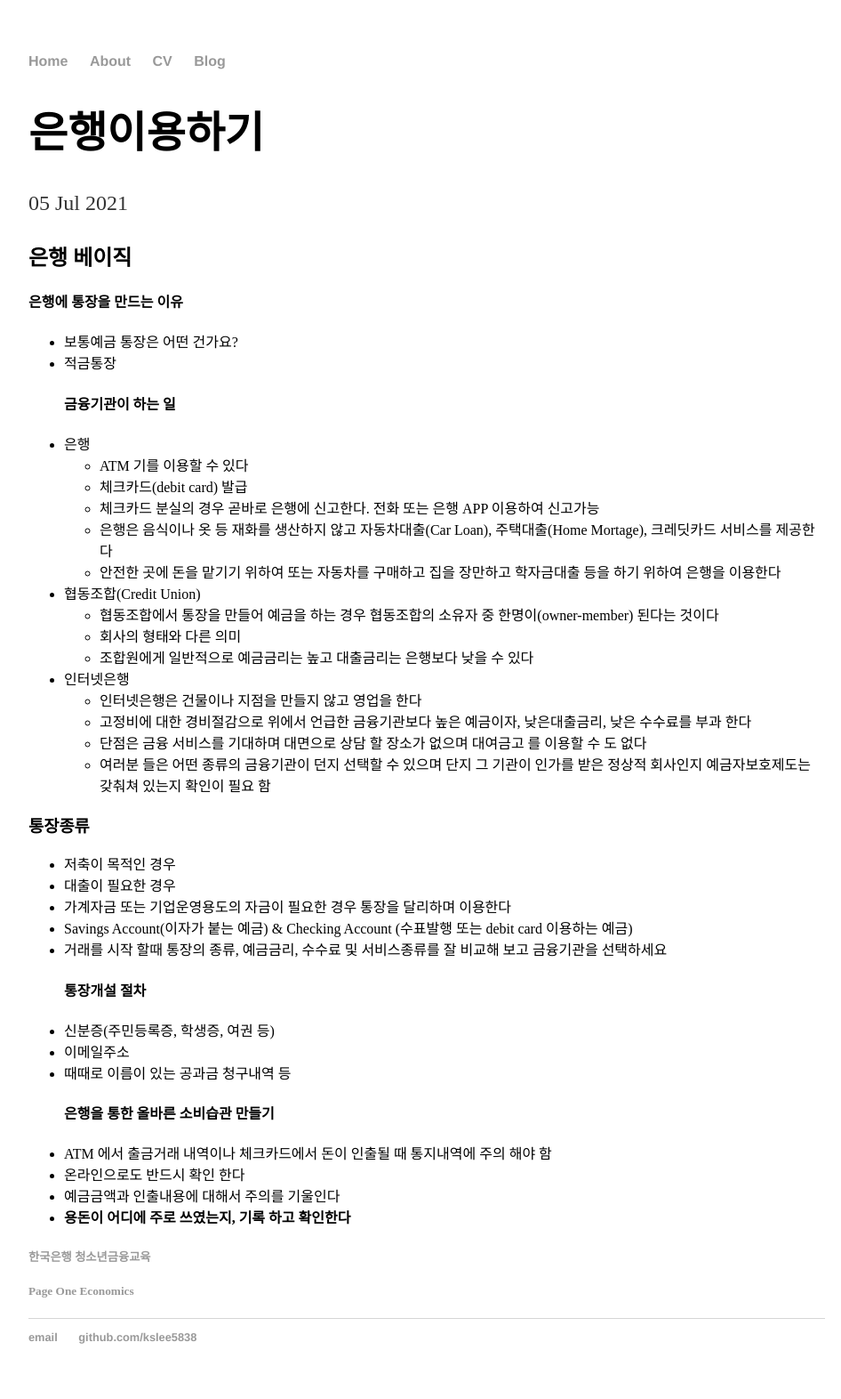
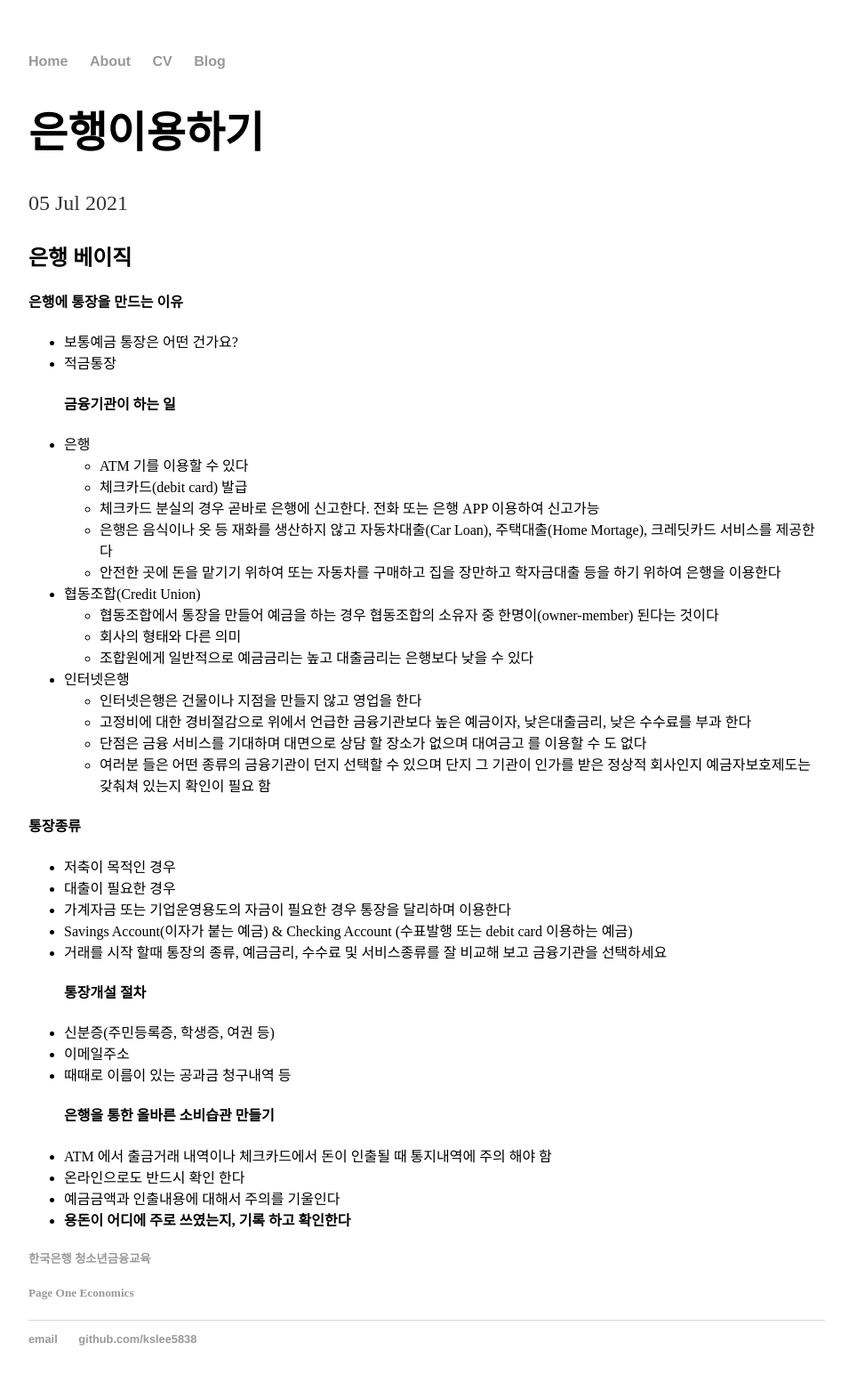
Before and after one commit to kslee5838/kslee5838.github.io, a Jekyll site: the page built from _posts/2021-07-05-하늘빛중학교.md, in a window 1280 px wide. Shown: the whole page at 89% size, without its empty margins (160-1106 px from the left). Built offline with Jekyll 4.4.1, drawn with Linux system fonts in a browser that asks for light colours; our own code applies the rules of GitHub Pages for plain Markdown files.

Commit message:
타이포 어게인

```diff
--- a/_posts/2021-07-05-하늘빛중학교.md
+++ b/_posts/2021-07-05-하늘빛중학교.md
@@ -23,7 +23,7 @@ date : 2021-07-05
    * 단점은 금융 서비스를 기대하며 대면으로 상담 할 장소가 없으며 대여금고 를 이용할 수 도 없다
    * 여러분 들은 어떤 종류의 금융기관이 던지 선택할 수 있으며 단지 그 기관이 인가를 받은 정상적 회사인지 예금자보호제도는 갖춰쳐 있는지 확인이 필요 함
 
-### 통장종류
+#### 통장종류
 * 저축이 목적인 경우
 * 대출이 필요한 경우
 * 가계자금 또는 기업운영용도의 자금이 필요한 경우 통장을 달리하며 이용한다
```
